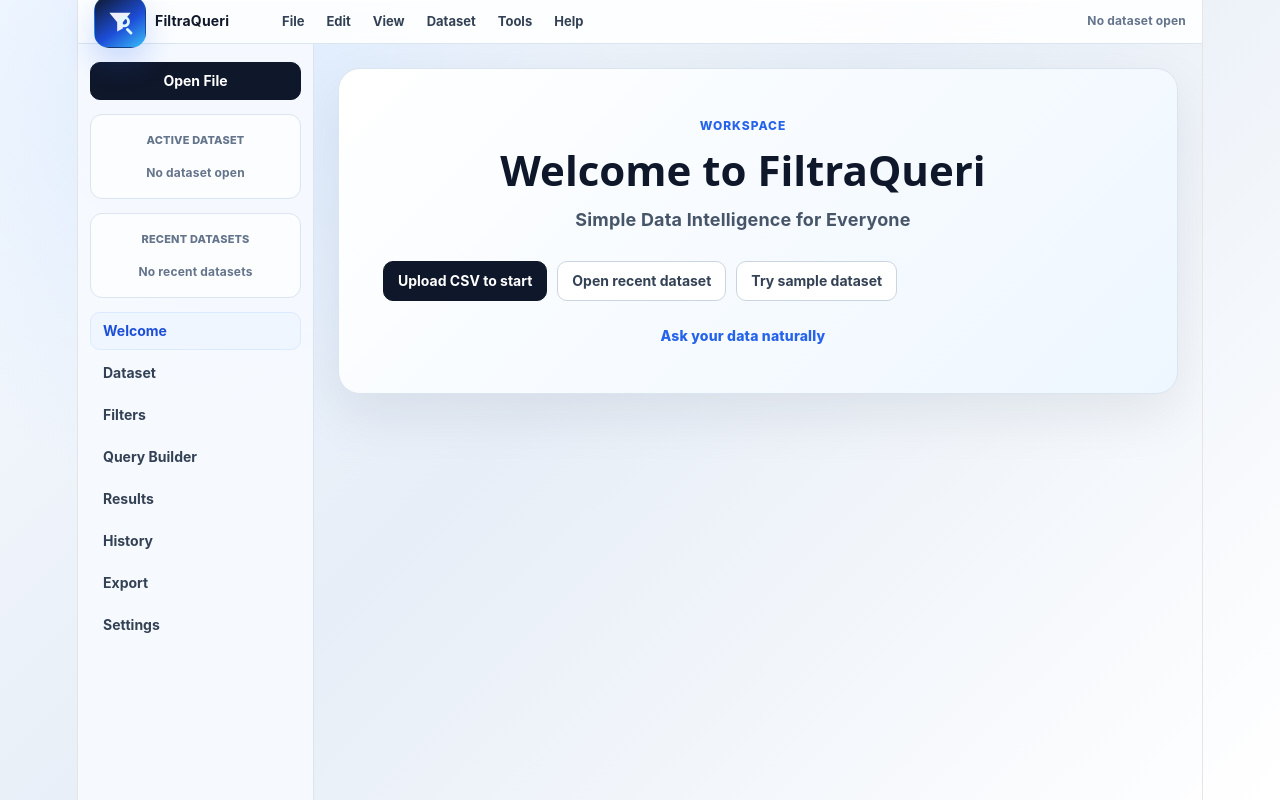
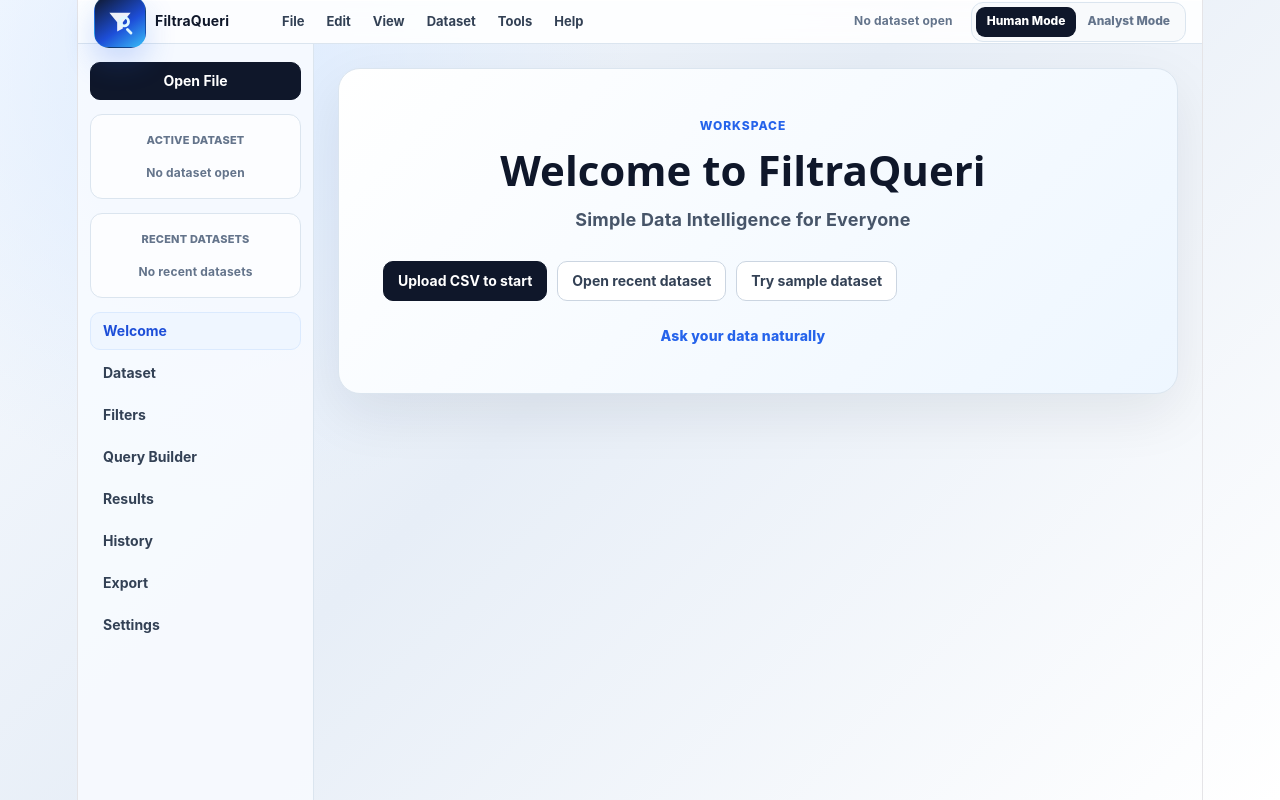
Before and after one commit to christiea850-glitch/filtraqueri, a React (Vite) app in the folder frontend/: page / in a window 1280 px wide. Built offline with nearby package versions, Linux system fonts and the light colour scheme.

Commit message:
Implement Phase E-1 Analyst Mode Foundation

```diff
--- a/frontend/src/App.css
+++ b/frontend/src/App.css
@@ -100,6 +100,32 @@
   font-weight: 700;
   text-overflow: ellipsis;
   white-space: nowrap;
+}
+
+.mode-switcher {
+  display: inline-flex;
+  padding: 4px;
+  border: 1px solid #dbe5ef;
+  border-radius: 12px;
+  background: #f8fafc;
+}
+
+.mode-switcher button {
+  min-height: 30px;
+  padding: 0 11px;
+  border: 0;
+  border-radius: 9px;
+  background: transparent;
+  color: #64748b;
+  font: inherit;
+  font-size: 12px;
+  font-weight: 850;
+  cursor: pointer;
+}
+
+.mode-switcher button.is-active {
+  background: #0f172a;
+  color: white;
 }
 
 .workspace-shell {
@@ -213,6 +239,50 @@
   color: #1d4ed8;
 }
 
+.analyst-sidebar-section {
+  display: grid;
+  gap: 5px;
+  padding-top: 12px;
+  border-top: 1px solid #dbe5ef;
+}
+
+.analyst-sidebar-section p {
+  margin: 0 0 4px;
+  padding: 0 10px;
+  color: #64748b;
+  font-size: 11px;
+  font-weight: 850;
+  text-transform: uppercase;
+}
+
+.analyst-sidebar-section button {
+  display: flex;
+  justify-content: space-between;
+  gap: 8px;
+  align-items: center;
+  min-height: 34px;
+  padding: 0 10px;
+  border: 1px solid transparent;
+  border-radius: 10px;
+  background: transparent;
+  color: #334155;
+  font: inherit;
+  font-size: 13px;
+  font-weight: 750;
+  cursor: pointer;
+}
+
+.analyst-sidebar-section button:hover {
+  border-color: #dbeafe;
+  background: #eff6ff;
+}
+
+.analyst-sidebar-section span {
+  color: #94a3b8;
+  font-size: 11px;
+  font-weight: 800;
+}
+
 .workspace-canvas {
   min-width: 0;
   min-height: 0;
@@ -309,6 +379,38 @@
   color: #64748b;
   font-size: 14px;
   font-weight: 650;
+}
+
+.analyst-foundation {
+  width: 100%;
+}
+
+.analyst-tool-grid {
+  display: grid;
+  grid-template-columns: repeat(auto-fit, minmax(180px, 1fr));
+  gap: 10px;
+  margin-top: 18px;
+}
+
+.analyst-tool-grid article {
+  display: grid;
+  gap: 8px;
+  padding: 14px;
+  border: 1px solid #dbe5ef;
+  border-radius: 14px;
+  background: #ffffff;
+}
+
+.analyst-tool-grid strong {
+  color: #172033;
+  font-size: 14px;
+}
+
+.analyst-tool-grid span {
+  color: #2563eb;
+  font-size: 12px;
+  font-weight: 850;
+  text-transform: uppercase;
 }
 
 .brand-header {
--- a/frontend/src/App.tsx
+++ b/frontend/src/App.tsx
@@ -117,6 +117,8 @@
   | "export"
   | "settings";
 
+type WorkspaceMode = "human" | "analyst";
+
 const createEmptyResultState = (): ResultState => ({
   columns: [],
   rows: [],
@@ -132,6 +134,7 @@
   const [dataset, setDataset] = useState<DatasetMetadata | null>(null);
   const [recentDatasets, setRecentDatasets] = useState<DatasetSession[]>([]);
   const [activeView, setActiveView] = useState<ActiveView>("welcome");
+  const [workspaceMode, setWorkspaceMode] = useState<WorkspaceMode>("human");
   const [shouldOpenFilePicker, setShouldOpenFilePicker] = useState(false);
   const [selectedFileName, setSelectedFileName] = useState("");
   const [activeResultTab, setActiveResultTab] = useState<ResultTabKey>("preview");
@@ -949,6 +952,25 @@
         <span className="workspace-status">
           {dataset ? dataset.original_filename : "No dataset open"}
         </span>
+        <div className="mode-switcher" aria-label="Workspace mode">
+          <button
+            type="button"
+            className={workspaceMode === "human" ? "is-active" : ""}
+            onClick={() => setWorkspaceMode("human")}
+          >
+            Human Mode
+          </button>
+          <button
+            type="button"
+            className={workspaceMode === "analyst" ? "is-active" : ""}
+            onClick={() => {
+              setWorkspaceMode("analyst");
+              updateDatasetSessionView("settings");
+            }}
+          >
+            Analyst Mode
+          </button>
+        </div>
       </header>
 
       <div className="workspace-shell">
@@ -1021,6 +1043,24 @@
               </button>
             ))}
           </nav>
+          {workspaceMode === "analyst" && (
+            <div className="analyst-sidebar-section" aria-label="Analyst mode tools">
+              <p>Analyst mode</p>
+              {[
+                "SQL Workspace",
+                "Saved Queries",
+                "Query Explain",
+                "Data Cleaning",
+                "Diagnostics",
+                "Normalization",
+              ].map((item) => (
+                <button type="button" key={item} onClick={() => updateDatasetSessionView("settings")}>
+                  {item}
+                  <span>Preview</span>
+                </button>
+              ))}
+            </div>
+          )}
         </aside>
 
         <main className="workspace-canvas">
@@ -1267,11 +1307,37 @@
 
           {activeView === "settings" && (
             <section className="settings-panel standalone-panel">
-              <div>
-                <p className="section-label">Settings</p>
-                <h2>Workspace settings</h2>
-                <p>Settings will live here as the workspace grows.</p>
-              </div>
+              {workspaceMode === "analyst" ? (
+                <div className="analyst-foundation">
+                  <p className="section-label">Analyst mode</p>
+                  <h2>Analyst workspace foundation</h2>
+                  <p>
+                    Analyst tools will reuse the active dataset session, result tabs, results grid,
+                    and query history foundation.
+                  </p>
+                  <div className="analyst-tool-grid">
+                    {[
+                      "SQL Workspace",
+                      "Saved Queries",
+                      "Query Explain/Validation",
+                      "Data Cleaning",
+                      "Relational Diagnostics",
+                      "Normalization Tools",
+                    ].map((tool) => (
+                      <article key={tool}>
+                        <strong>{tool}</strong>
+                        <span>Planned</span>
+                      </article>
+                    ))}
+                  </div>
+                </div>
+              ) : (
+                <div>
+                  <p className="section-label">Settings</p>
+                  <h2>Workspace settings</h2>
+                  <p>Settings will live here as the workspace grows.</p>
+                </div>
+              )}
             </section>
           )}
         </main>
```
